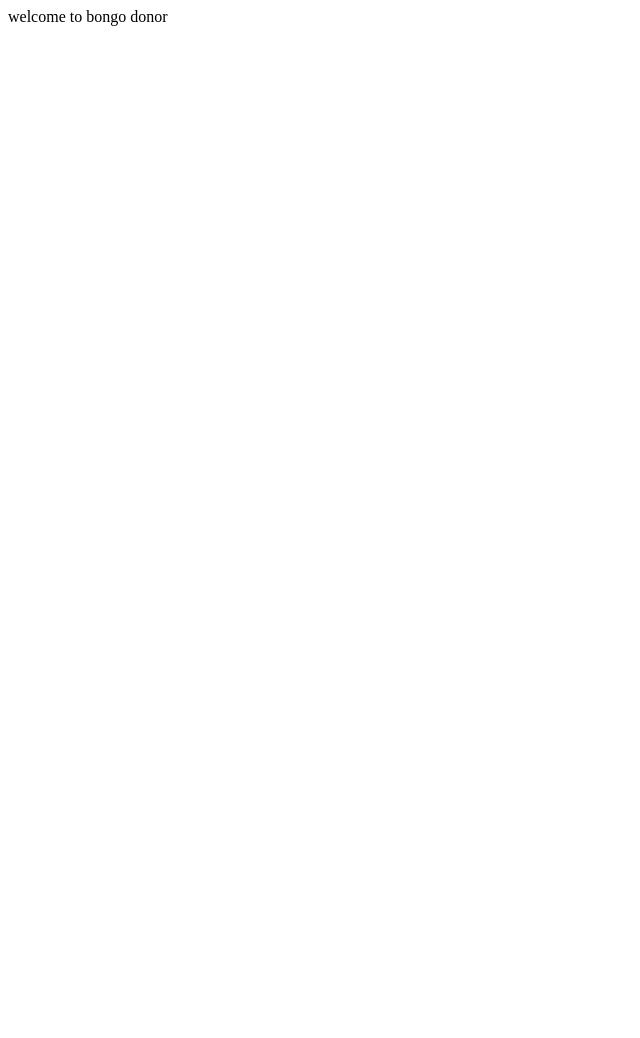
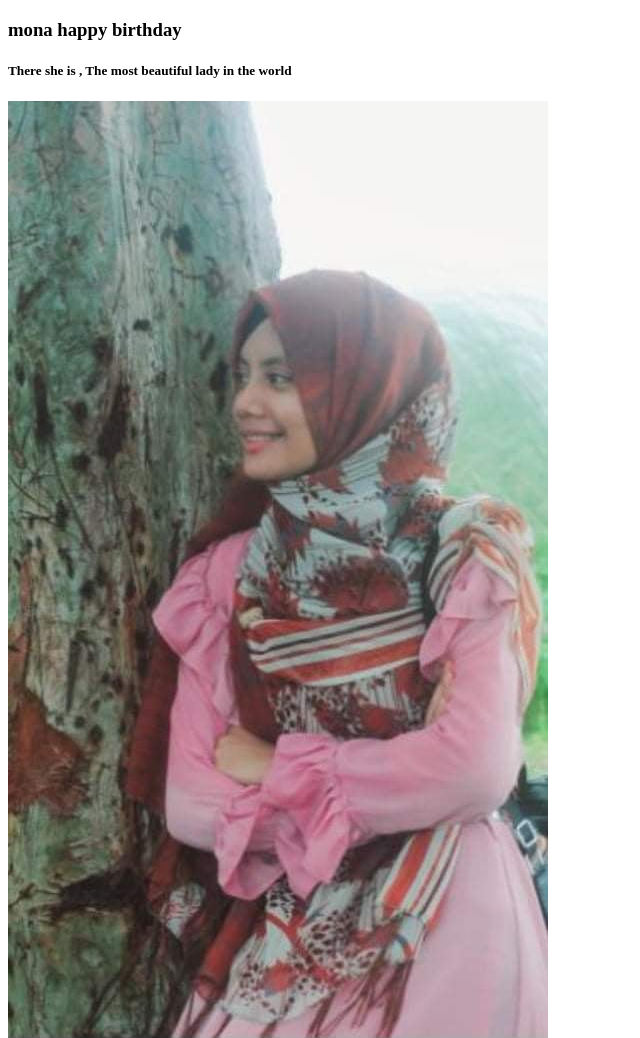
Before and after one commit to Emran321/bongo, a plain HTML site: page index.html in a window 1280 px wide. Shown: the top 1038 px of the page, without its empty margins (0-640 px from the left). Before the commit the page ends 800 px from the top, so only its background shows below. Drawn offline with Linux system fonts and the light colour scheme.

Commit message:
img added

```diff
--- a/index.html
+++ b/index.html
@@ -7,6 +7,8 @@
     <title>bongo</title>
 </head>
 <body>
-    <h>welcome to bongo donor</h>
+    <h3>mona happy birthday</h3>
+    <h5>There she is , The most beautiful lady in the world</h5>
+    <img src="tasnim.jpg" alt="">
 </body>
 </html>
```
Also changed, not shown: tasnim.jpg (added).
